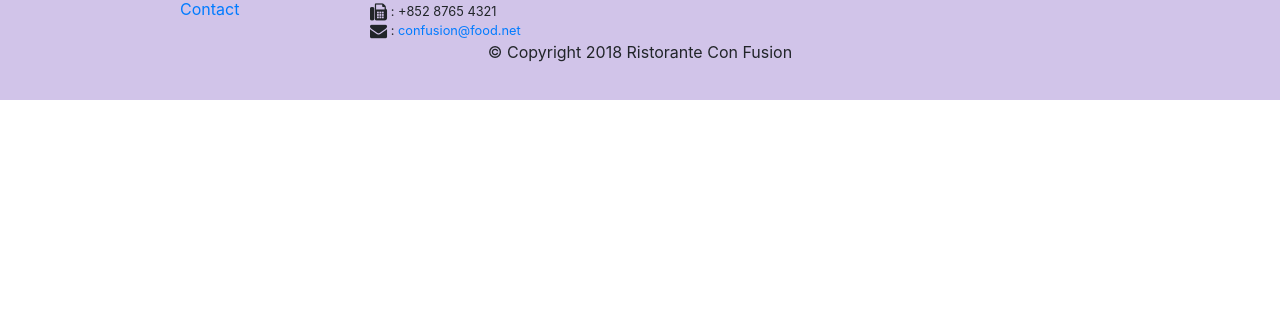
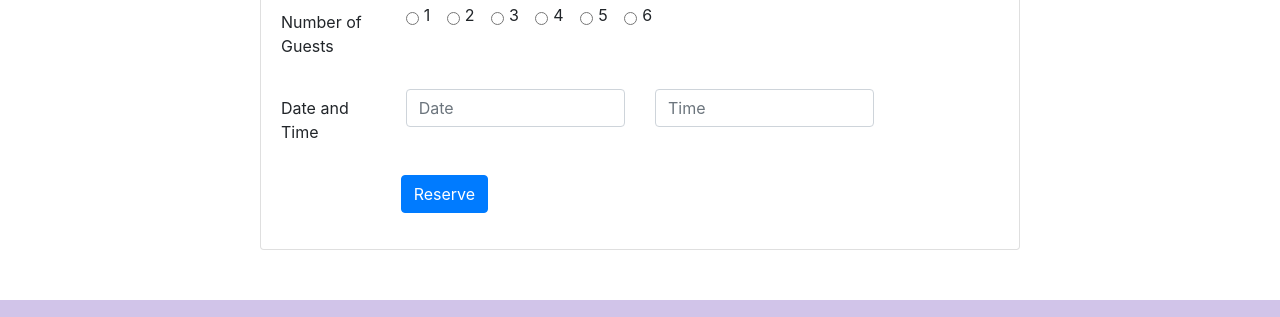
Before and after one commit to Abbieyu/Coursera-Bootstrap, a website: page index.html in a window 1280 px wide. Shown: the part 1641-1958 px from the top of the page. Before the commit the page ends 1741 px from the top, so only its background shows below. Drawn offline with nearby package versions, Linux system fonts and the light colour scheme.

Commit message:
assignment 2

```diff
--- a/css/styles.css
+++ b/css/styles.css
@@ -6,7 +6,6 @@
 .row-content{
     margin:0px auto;
     padding: 50px 0px 50px 0px;
-    border-bottom: 1px ridge;
     min-height:400px;
 }
 
@@ -45,3 +44,7 @@ body{
 .mm{
     margin:20px auto;
 }
+
+html {
+    scroll-behavior: smooth;
+  }
--- a/index.html
+++ b/index.html
@@ -39,13 +39,15 @@
                     <h1>Ristorante con Fusion</h1>
                     <p>We take inspiration from the World's best cuisines, and create a unique fusion experience. Our lipsmacking creations will tickle your culinary senses!</p>
                 </div>
-                    <div class="col-12 col-sm align-self-center">
+                <div class="col-12 col-sm-3 align-self-center">
                     <img src="./img/logo.png" class="image-fluid">
+                </div>
+                <div class="col-sm-3 align-self-center">
+                    <a class="btn btn-sm btn-block btn-warning" type="button" role="button" href="#form1">Reserve Table</a>
                 </div>
             </div>
         </div>
     </header>
-
     <div class="container">
         <div class="row row-content align-items-center">
             <div class="col-12 col-sm-4 order-sm-last col-md-3">
@@ -68,8 +70,13 @@
                 <h3>This Month's Promotions</h3>
             </div>
             <div class="col col-sm col-md">
-                    <h2>Weekend Grand Buffet</h2>
+                <div class="media">
+                    <div class="media-body">
+                        <h2 class="mt-0">Weekend Grand Buffet <span class="badge badge-danger">New</span></h2>
                         <p class="d-none d-sm-block">Featuring mouthwatering combinations with a choice of five different salads, six enticing appetizers, six main entrees and five choicest desserts. Free flowing bubbly and soft drinks. All for just $19.99 per person </p>
+                    </div>
+                    <img class="d-flex ml-3 align-self-center img img-thumbnail" src="img/buffet.png" alt="buffet">
+                </div>
             </div>
         </div>
 
@@ -84,6 +91,64 @@
                         <h2>Alberto Somayya</h2>
                         <h4>Executive Chef</h4>
                         <p class="d-none d-sm-block">Award winning three-star Michelin chef with wide International experience having worked closely with whos-who in the culinary world, he specializes in creating mouthwatering Indo-Italian fusion experiences. </p>
+                    </div>
+                </div>
+            </div>
+        </div>
+
+        <div class="row">
+            <div class="row-content col-12 col-sm-8 col-xs-offset-0 offset-2" id="form1">
+                <div class="card" >
+                    <h3 class="card-header text-white bg-warning">Reserve A Table </h3>
+                        <div class="card-body">
+                            <form>
+                            <div class="form-group row">
+                                <div class="col-12 col-form-label col-sm-2">
+                                    <label for="numofguests" name="numofguests" id="numofguests">Number of Guests</label>
+                                </div>
+                                <div class="col-sm">
+                                    <div class="form-check form-check-inline">
+                                        <input class="form-check-input " type="radio" name="guestnum" id="one" value="1">
+                                        <label >1</label>
+                                    </div>
+                                    <div class="form-check form-check-inline">
+                                        <input class="form-check-input"  type="radio" name="guestnum" id="two" value="2">
+                                        <label>2</label>
+                                    </div>
+                                    <div class="form-check form-check-inline">
+                                        <input class="form-check-input" type="radio" name="guestnum" id="three" value="3">
+                                        <label>3</label>
+                                    </div>
+                                    <div class="form-check form-check-inline">
+                                        <input class="form-check-input" type="radio" name="guestnum" id="four" value="4">
+                                        <label>  4</label>
+                                    </div>
+                                    <div class="form-check form-check-inline">
+                                        <input class="form-check-input" type="radio" name="guestnum" id="five" value="5">
+                                        <label>5</label>
+                                    </div>
+                                    <div class="form-check form-check-inline">
+                                        <input class="form-check-input" type="radio" name="guestnum" id="six" value="6">
+                                        <label>6</label>
+                                    </div>
+                                </div>
+                            </div>
+                            <div class="form-group row">
+                                <div class="col-12 col-sm-2 col-form-label">
+                                    <label for="dateandtime" name="dateandtime" id="numofguests">Date and Time</label>
+                                </div>
+                                <div class="col-sm-4">
+                                    <input type="text" name="date" id="date" placeholder="Date" class="form-control">
+                                </div>
+                                <div class="col-sm-4">
+                                    <input type="text" name="time" id="time" placeholder="Time" class="form-control">
+                                </div>
+                            </div>
+                            <div class="form-group row offset-2">
+                                <button type="submit" class="btn btn-primary text-white">Reserve</button>
+                            </div>
+                        </form>
+                        </div>
                     </div>
                 </div>
             </div>
```
Lines whose indentation alone changed are shown as unchanged.
